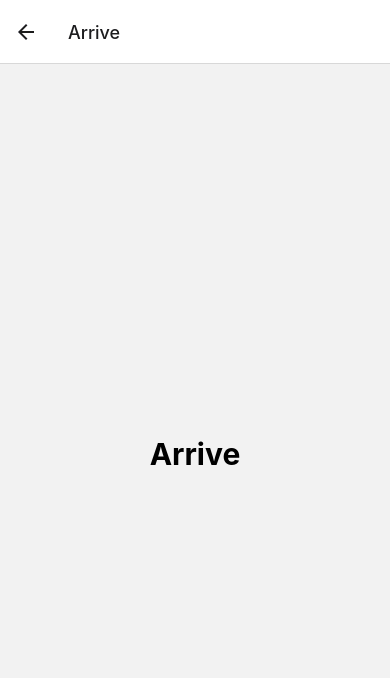
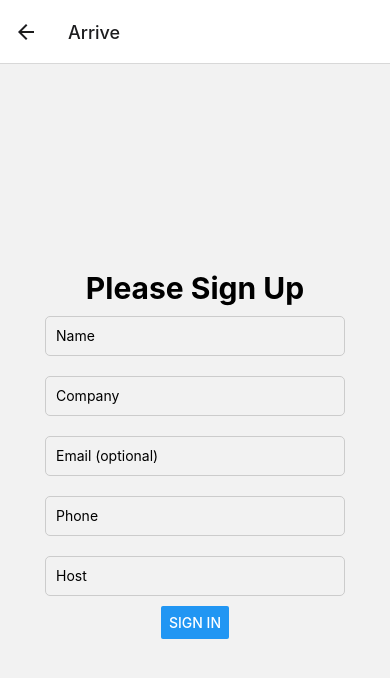
Before and after one commit to softcode/softcode-sign-mobile-app, a React Native app: screen /Arrive in a window 390 px wide. Shown: the top 678 px of the page. Built offline with nearby package versions, Linux system fonts and the light colour scheme.

Commit message:
Add arrive and leave page

```diff
--- a/screens/Arrive.tsx
+++ b/screens/Arrive.tsx
@@ -1,10 +1,35 @@
 import React from 'react';
-import { View, Text, StyleSheet } from 'react-native';
+import { View, Text, StyleSheet, TextInput, Button } from 'react-native';
 
 const ArriveScreen: React.FC = () => {
   return (
     <View style={styles.container}>
-      <Text style={styles.title}>Arrive</Text>
+      <Text style={styles.title}>Please Sign Up</Text>
+      <TextInput
+        style={styles.input}
+        placeholder="Name"
+      />
+      <TextInput
+        style={styles.input}
+        placeholder="Company"
+      />
+      <TextInput
+        style={styles.input}
+        placeholder="Email (optional)"
+      />
+      <TextInput
+        style={styles.input}
+        placeholder="Phone"
+      />
+
+      <TextInput
+        style={styles.input}
+        placeholder="Host"
+        onChangeText={(text) => {
+        }}
+      />
+
+      <Button title="Sign In" />
     </View>
   );
 };
@@ -19,6 +44,29 @@ const styles = StyleSheet.create({
     fontSize: 30,
     fontWeight: 'bold',
   },
+  input: {
+    borderWidth: 1,
+    borderColor: '#ccc',
+    padding: 10,
+    marginVertical: 10,
+    borderRadius: 5,
+    width: 300,
+    height: 40,
+  },
+  suggestions: {
+    marginVertical: 10,
+    backgroundColor: '#f9f9f9',
+    borderWidth: 1,
+    borderColor: '#ddd',
+    borderRadius: 5,
+  },
+  suggestionText: {
+    padding: 10,
+  },
+  signUp: {
+    fontSize: 25,
+    paddingBottom: 20,
+  }
 });
 
 export default ArriveScreen;
--- a/screens/Leave.tsx
+++ b/screens/Leave.tsx
@@ -1,10 +1,14 @@
 import React from 'react';
-import { View, Text, StyleSheet } from 'react-native';
+import { View, Text, StyleSheet, TextInput } from 'react-native';
 
 const LeaveScreen: React.FC = () => {
   return (
     <View style={styles.container}>
       <Text style={styles.title}>Leave</Text>
+      <TextInput
+        style={styles.input}
+        placeholder="Name"
+      />
     </View>
   );
 };
@@ -19,6 +23,15 @@ const styles = StyleSheet.create({
     fontSize: 30,
     fontWeight: 'bold',
   },
+  input: {
+    borderWidth: 1,
+    borderColor: '#ccc',
+    padding: 10,
+    marginVertical: 10,
+    borderRadius: 5,
+    width: 300,
+    height: 40,
+  },
 });
 
 export default LeaveScreen;
```
